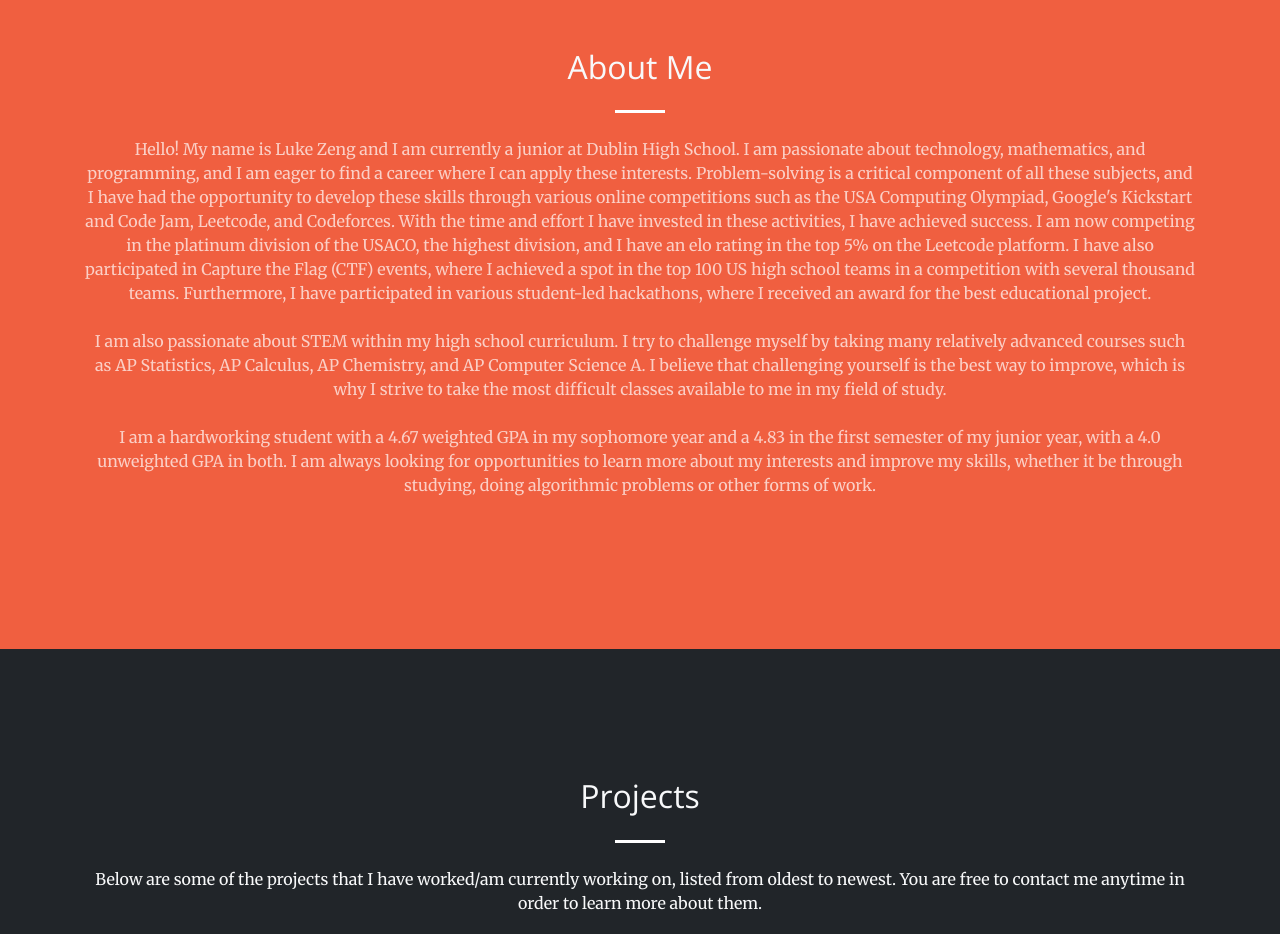
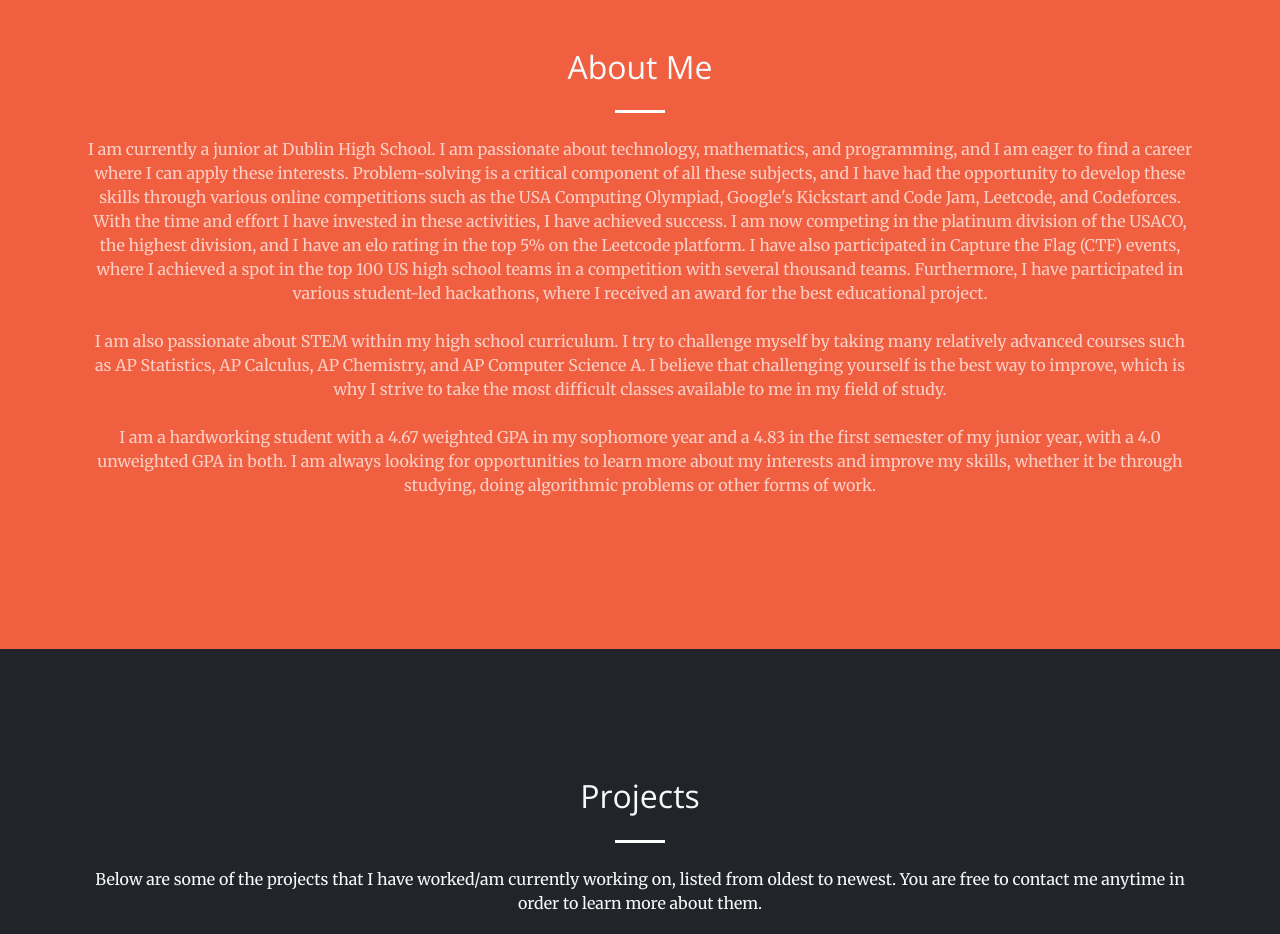
Before and after one commit to LukeZengf/LukeZengf.github.io, a plain HTML site: page index.html in a window 1280 px wide. Shown: the part 880-1814 px from the top of the page. Drawn offline with nearby package versions, Linux system fonts and the light colour scheme.

Commit message:
Update index.html

```diff
--- a/index.html
+++ b/index.html
@@ -146,7 +146,7 @@
                     <h2 class="text-light section-heading">About Me</h2>
                     <hr class="light my-4">
                     <p class="text-faded mb-4">
-                        Hello! My name is Luke Zeng and I am currently a junior at Dublin High School. I am passionate
+                        I am currently a junior at Dublin High School. I am passionate
                         about technology, mathematics, and programming, and I am eager to find a career where I can
                         apply these interests. Problem-solving is a critical component of all these subjects, and I have
                         had the opportunity to develop these skills through various online competitions such as the USA
```
